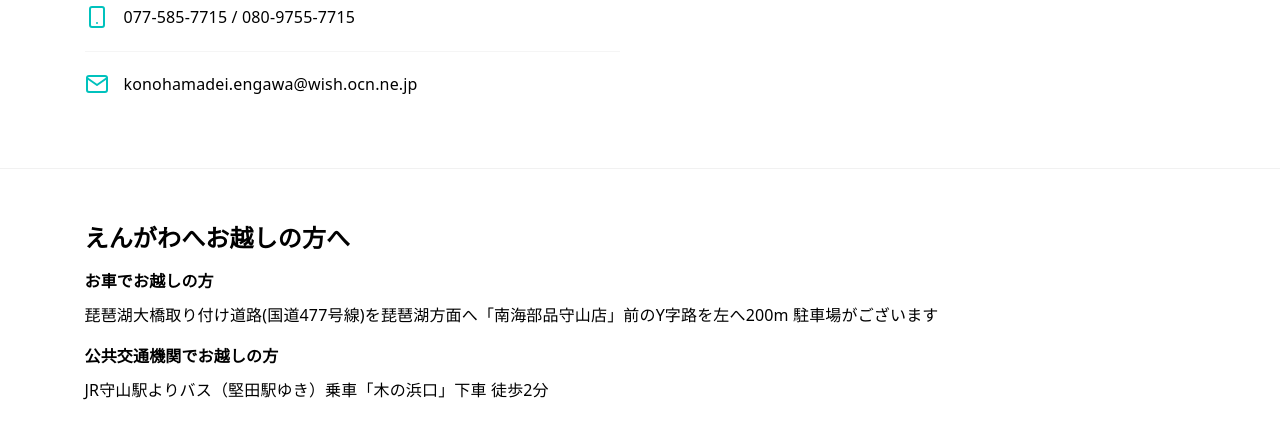
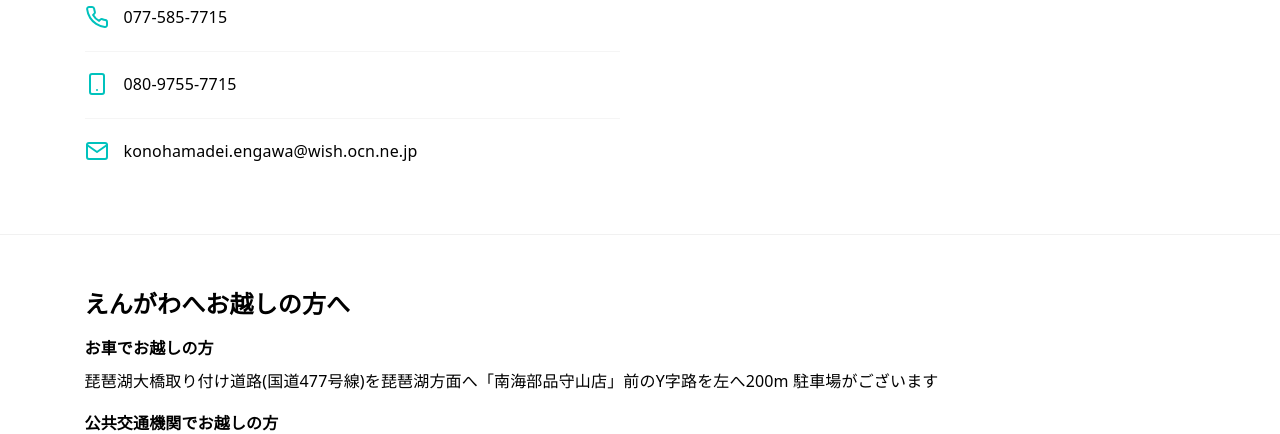
Before and after one commit to sgmtsnj/engawahp, a Gatsby site: page /contact/ in a window 1280 px wide. Shown: the part 666-1100 px from the top of the page. Built offline with nearby package versions, Linux system fonts and the light colour scheme; Gatsby itself is replaced by a stand-in of ours; some packages are replaced by stand-ins of ours.

Commit message:
modify contact page

```diff
--- a/content/pages/contact.md
+++ b/content/pages/contact.md
@@ -5,7 +5,8 @@ title: お問い合わせ
 featuredImage: '../images/engawa/1.jpg'
 subtitle: お問い合わせはこちら
 address: '木浜デイサービスえんがわ 滋賀県守山市木浜町 1931-1'
-phone: 077-585-7715 / 080-9755-7715
+phone1: 077-585-7715
+phone2: 080-9755-7715
 email: konohamadei.engawa@wish.ocn.ne.jp
 meta:
   description: デイサービス, 木浜, 守山, 滋賀
--- a/src/components/Schema.js
+++ b/src/components/Schema.js
@@ -5,7 +5,8 @@ const Schema = ({
   name,
   address,
   email,
-  phone: telephone,
+  phone1: telephone,
+  phone2: telephone,
   url,
   logoUrl: logo,
   type,
@@ -43,7 +44,8 @@ Schema.propTypes = {
   url: PropTypes.string,
   address: PropTypes.string,
   email: PropTypes.string,
-  phone: PropTypes.string,
+  phone1: PropTypes.string,
+  phone2: PropTypes.string,
   logoUrl: PropTypes.string
 }
 
--- a/src/templates/ContactPage.js
+++ b/src/templates/ContactPage.js
@@ -1,5 +1,5 @@
 import React from 'react'
-import { MapPin, Smartphone, Mail } from 'react-feather'
+import { MapPin, Smartphone, Phone, Mail } from 'react-feather'
 import { graphql } from 'gatsby'
 
 import PageHeader from '../components/PageHeader'
@@ -14,7 +14,8 @@ export const ContactPageTemplate = ({
   subtitle,
   featuredImage,
   address,
-  phone,
+  phone1,
+  phone2,
   email,
 }) => (
   <main className="Contact">
@@ -39,9 +40,14 @@ export const ContactPageTemplate = ({
                 <MapPin /> {address}
               </a>
             )}
-            {phone && (
-              <a className="Contact--Details--Item" href={`tel:${phone}`}>
-                <Smartphone /> {phone}
+            {phone1 && (
+              <a className="Contact--Details--Item" href={`tel:${phone1}`}>
+                <Phone /> {phone1}
+              </a>
+            )}
+            {phone2 && (
+              <a className="Contact--Details--Item" href={`tel:${phone2}`}>
+                <Smartphone /> {phone2}
               </a>
             )}
             {email && (
@@ -86,7 +92,8 @@ export const pageQuery = graphql`
         subtitle
         featuredImage
         address
-        phone
+        phone1
+        phone2
         email
       }
     }
--- a/static/admin/config.yml
+++ b/static/admin/config.yml
@@ -44,7 +44,8 @@ collections: # A list of collections the CMS should be able to edit
           - { label: Subtitle, name: subtitle, widget: markdown }
           - { label: Body, name: body, widget: markdown }
           - { label: Address, name: address, widget: text }
-          - { label: Phone, name: phone, widget: string }
+          - { label: Phone1, name: phone1, widget: string }
+          - { label: Phone2, name: phone2, widget: string }
           - { label: Email Address, name: email, widget: string }
           - name: locations
             label: locations
```
